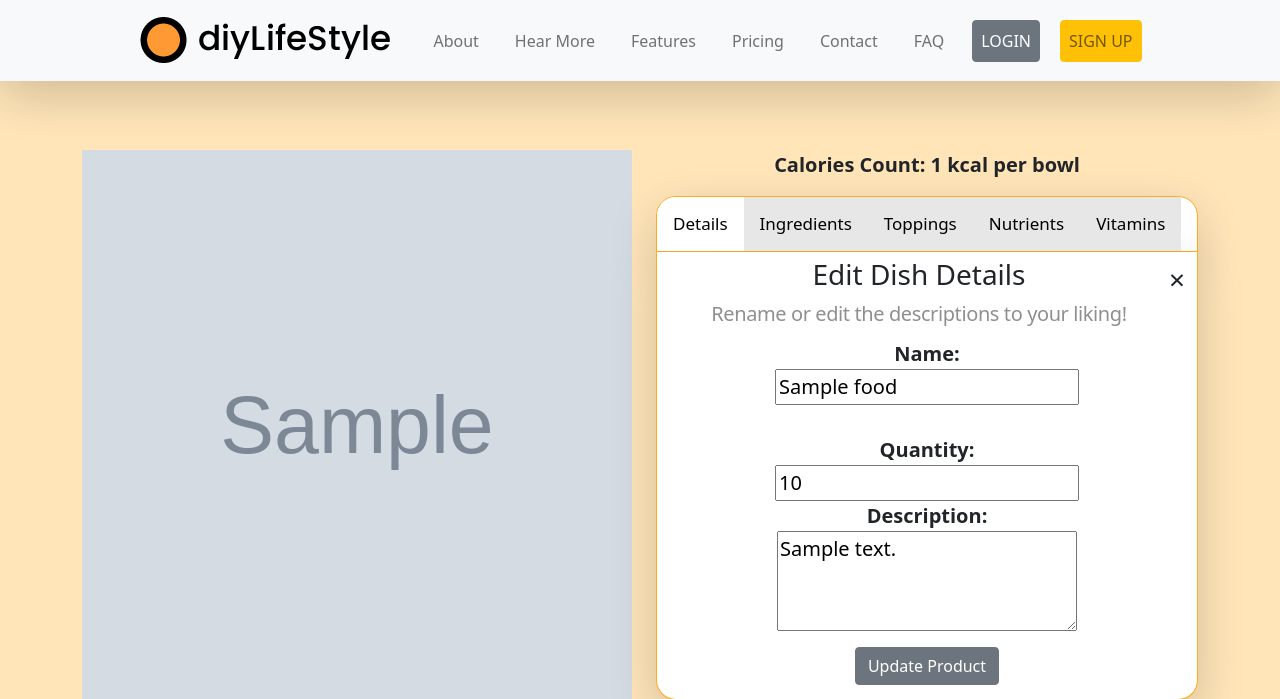
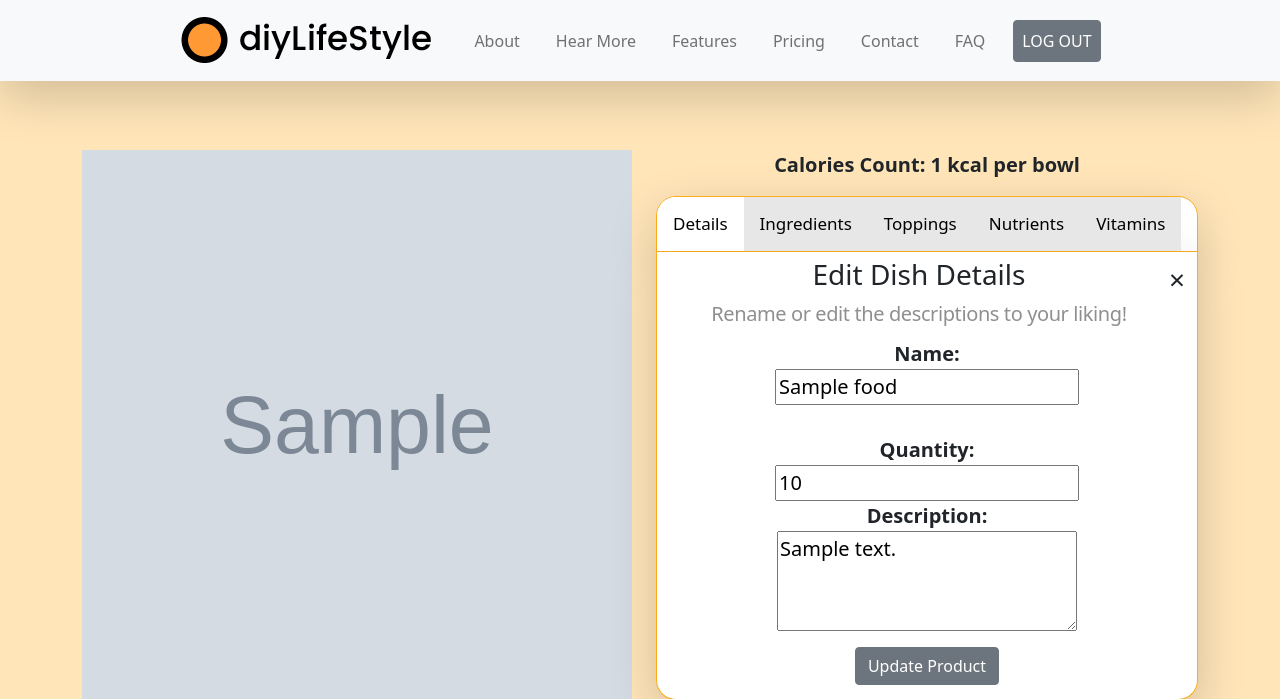
Before and after one commit to gohyiqian/DiyLifeStyle, a Node server app: page /diylifestyle/600000000000000000000001/edit in a window 1280 px wide. Shown: the top 699 px of the page. Run offline with Node 20, Linux system fonts and the light colour scheme; a user stored in the database is signed in; tables that the repository leaves empty hold one stand-in row (values such as "Sample post"); grey boxes marked "Sample" are stand-in pictures; some libraries are stand-ins or nearby versions.

Commit message:
Resolve login and logout

```diff
--- a/views/partials/header.ejs
+++ b/views/partials/header.ejs
@@ -23,29 +23,35 @@
                         <img src="/images/diylifestyle_logo.png" alt="">
                       </a>
                     <li class="nav-item">
-                        <a class="nav-link" href="#about">About</a>
+                        <a class="nav-link" href="/#about">About</a>
                     </li>
                     <li class="nav-item">
-                        <a class="nav-link " href="#testimonials">Hear More</a>
+                        <a class="nav-link " href="/#testimonials">Hear More</a>
                     </li>
                     <li class="nav-item">
-                        <a class="nav-link" href="#features">Features</a>
+                        <a class="nav-link" href="/#features">Features</a>
                     </li>
                     <li class="nav-item">
-                        <a class="nav-link" href="#pricing">Pricing</a>
+                        <a class="nav-link" href="/#pricing">Pricing</a>
                     </li>
                     <li class="nav-item">
-                        <a class="nav-link" href="#contact">Contact</a>
+                        <a class="nav-link" href="/#contact">Contact</a>
                     </li>
                     <li class="nav-item">
-                        <a class="nav-link" href="#faq">FAQ</a>
+                        <a class="nav-link" href="/#faq">FAQ</a>
                     </li>
+                    <% if (username) { %>
+                        <li class="nav-item">
+                            <a class="nav-link btn btn-secondary my-1" href="/users/logout" style="color: white;">LOG OUT</a>
+                        </li>
+                      <% } else { %>
                         <li class="nav-item">
                             <a class="nav-link btn btn-secondary my-1" href="/diylifestyle/login" style="color: white;">LOGIN</a>
                         </li>
                         <li class="nav-item">
                             <a class="nav-link btn btn-warning my-1" href="/diylifestyle/signup">SIGN UP</a>
                         </li>
+                      <% } %>
                 </ul>
             </div>
         </div>
--- a/views/posts/edit.ejs
+++ b/views/posts/edit.ejs
@@ -1,6 +1,6 @@
 <%- include("../partials/header.ejs") %>
 <body class="orange-background">
-    <div class="container countertop">
+    <div class="container">
         <div class="row">
             <div class="col">
                 <img class= "imgSize" src="<%= data.img %>" height=550 width=550></img>
--- a/views/posts/show.ejs
+++ b/views/posts/show.ejs
@@ -1,6 +1,6 @@
 <%- include("../partials/header.ejs") %>
 <body class="orange-background">
-        <div class="container tablecloth">
+        <div class="container">
             <div class="row">
                 <div class="col">
                     <img class= "imgSize" src="<%= data.img %>" height=550 width=550></img>
```
Also changed, not shown: controllers/userController.js (+6 -2 lines), server.js (+6 -6 lines), views/users/login.ejs (+13 -8 lines), views/users/signup.ejs (+12 -6 lines), views/partials/alert.ejs (line endings or trailing spaces). Lines whose indentation alone changed are shown as unchanged.
